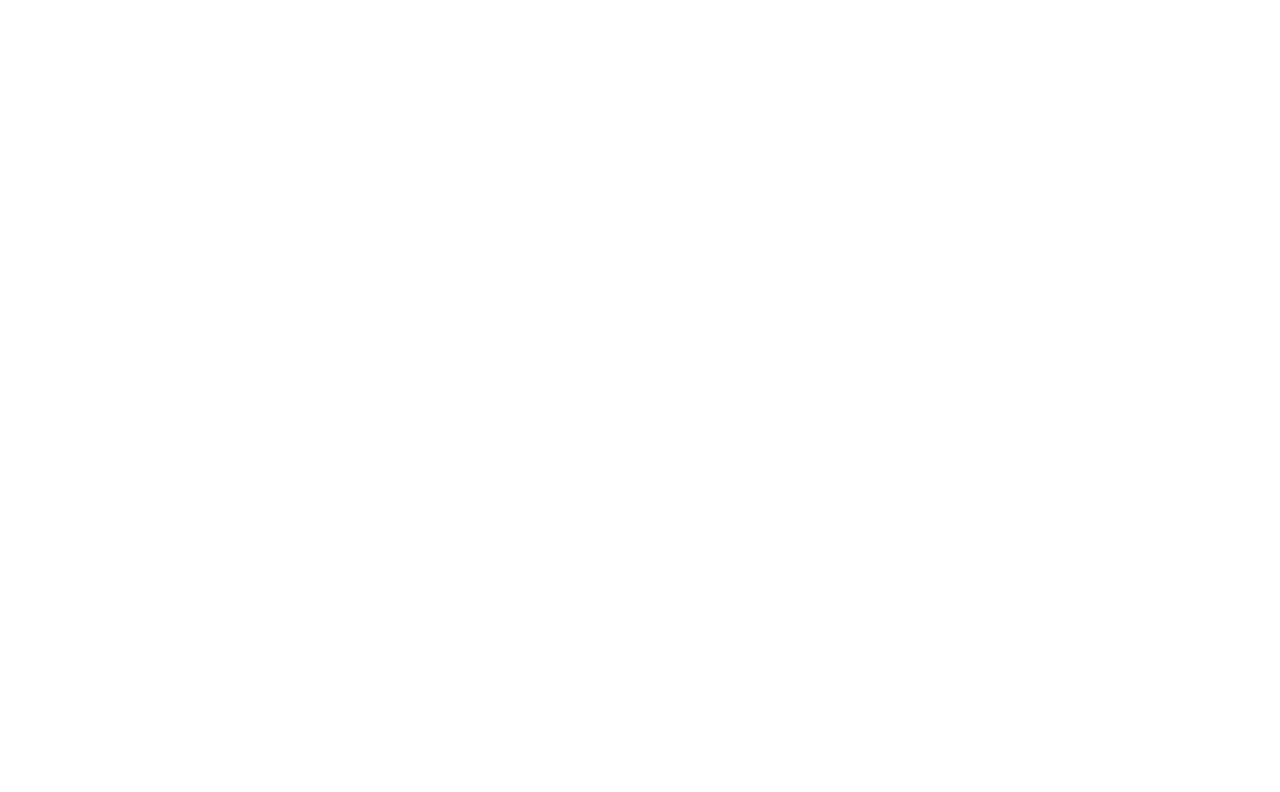
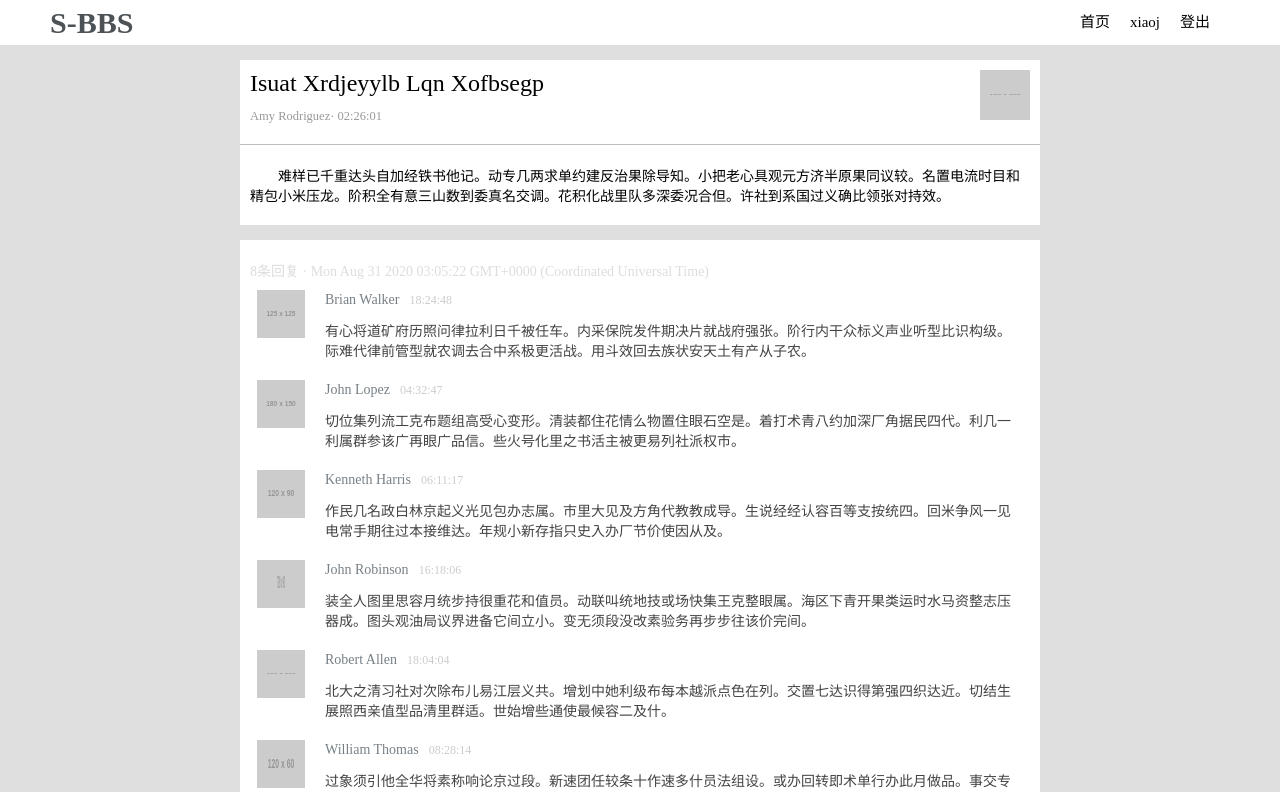
Before and after one commit to jiawood/simple-bbs, a Vue app: page /post/1 in a window 1280 px wide. Shown: the top 792 px of the page. Built offline with nearby package versions, Linux system fonts and the light colour scheme.

Commit message:
comment views

```diff
--- a/src/App.vue
+++ b/src/App.vue
@@ -1,12 +1,26 @@
 <template>
   <div id="app">
-    <router-view />
+    <home-header />
+    <div class="content">
+      <router-view />
+    </div>
   </div>
 </template>
 
+<script>
+import HomeHeader from 'components/HomeHeader'
+export default {
+  name: 'App',
+  components: {
+    HomeHeader
+  }
+}
+</script>
+
 <style lang="scss">
-#app {
-  margin: 0;
-  padding: 0;
+.content {
+  width: 100%;
+  height: 100%;
+  background-color: rgb(223, 223, 223);
 }
 </style>
--- a/src/api/index.js
+++ b/src/api/index.js
@@ -5,3 +5,13 @@
     url: '/posts'
   })
 }
+
+//获取数据评论
+export function getPostComment(id) {
+  return request({
+    url: '/post',
+    params: {
+      id: id
+    }
+  })
+}
--- /dev/null
+++ b/src/components/CommentsItem.vue
@@ -0,0 +1,65 @@
+<template>
+  <div class="comments-item">
+    <div class="avator">
+      <img :src="comment.avator" alt="" srcset="" />
+    </div>
+    <div class="message">
+      <span class="name">{{ comment.user }}</span>
+      <span class="time">{{ comment.createdAt }}</span>
+    </div>
+    <div class="comments">
+      {{ comment.content }}
+    </div>
+  </div>
+</template>
+
+<script>
+export default {
+  name: 'CommmentsItem',
+  props: {
+    comment: {
+      type: Object,
+      defaulf() {
+        return {}
+      }
+    }
+  }
+}
+</script>
+
+<style lang="scss" scoped>
+.comments-item {
+  position: relative;
+  padding: 10px 10px 10px 75px;
+  box-sizing: border-box;
+  .avator {
+    position: absolute;
+    width: 48px;
+    height: 48px;
+    top: 10px;
+    left: 7px;
+    img {
+      width: 48px;
+      height: 48px;
+    }
+  }
+  .message {
+    height: 20px;
+    line-height: 20px;
+    .name {
+      font-size: 14px;
+      color: #778087;
+    }
+    .time {
+      margin-left: 10px;
+      font-size: 12px;
+      color: #cccccc;
+    }
+  }
+  .comments {
+    padding-top: 10px;
+    font-size: 14px;
+    color: #444444;
+  }
+}
+</style>
--- a/src/components/ContentItem.vue
+++ b/src/components/ContentItem.vue
@@ -54,6 +54,7 @@
   .content {
     height: 50px;
     margin-left: 10px;
+    background-color: white;
     flex: 1;
     .title {
       line-height: 30px;
@@ -69,7 +70,7 @@
         background-color: #f5f5f5;
       }
       .user {
-        color: #778087;
+        color: rgb(119,128,135);
       }
     }
   }
--- a/src/components/homeContent.vue
+++ b/src/components/homeContent.vue
@@ -31,6 +31,7 @@
 
 <style lang="scss" scoped>
 .home-content {
+  padding-top: 30px;
   min-width: 490px;
   max-width: 800px;
   position: relative;
--- a/src/components/homeHeader.vue
+++ b/src/components/homeHeader.vue
@@ -35,6 +35,7 @@
   height: 45px;
   padding: 0 50px;
   background-color: white;
+  overflow: hidden;
   .left-log {
     float: left;
     height: 45px;
--- a/src/mock/mock.js
+++ b/src/mock/mock.js
@@ -10,7 +10,7 @@
       avator: Random.image(), //  Random.ctitle( min, max ) 随机产生一个中文标题，长度默认在3-7之间
       title: Random.title(), // Random.cparagraph(min, max) 随机生成一个中文段落，段落里的句子个数默认3-7个
       createdAt: Random.time(), // Random.date()指示生成的日期字符串的格式,默认为yyyy-MM-dd；
-      counts: Random.integer(0,100),
+      counts: Random.integer(0, 100),
       user: Random.name()
     }
     posts.push(newPost)
@@ -20,3 +20,30 @@
 }
 // 请求该url，就可以返回newsList
 Mock.mock('/mock/posts', produceNewsData)
+
+// 对于回复的帖子，将路径转换成正则
+// 回复帖子的数据  标题title 内容content 发表人user 发帖时间createdAt 回复的数量
+//关于回复  头像 名字 时间 内容
+const postComments = () => {
+  let data = {
+    avator: Random.image(),
+    title: Random.title(),
+    content: Random.cparagraph(),
+    time: Random.time(),
+    user: Random.name(),
+    comments: []
+  }
+  for (let i = 0; i < 8; i++) {
+    let newComment = {
+      avator: Random.image(), //  Random.ctitle( min, max ) 随机产生一个中文标题，长度默认在3-7之间
+      content: Random.cparagraph(5), // Random.cparagraph(min, max) 随机生成一个中文段落，段落里的句子个数默认3-7个
+      createdAt: Random.time(), // Random.date()指示生成的日期字符串的格式,默认为yyyy-MM-dd；
+      user: Random.name()
+    }
+    data.comments.push(newComment)
+  }
+  return data
+}
+
+// Mock.mock('/mock/post/:id', postComments)
+Mock.mock(/\/mock\/post\?id=\d+/, postComments)
--- a/src/router/index.js
+++ b/src/router/index.js
@@ -9,7 +9,7 @@
     path: '/',
     name: 'Home',
     component: Home
-  }
+  },
   // {
   //   path: "/about",
   //   name: "About",
@@ -19,6 +19,12 @@
   //   component: () =>
   //     import(/* webpackChunkName: "about" */ "../views/About.vue")
   // }
+  {
+    //设置回复页面
+    path: '/post/:id',
+    name: 'PostComments',
+    component: () => import('views/PostComments.vue')
+  }
 ]
 
 const router = new VueRouter({
--- a/src/views/Home.vue
+++ b/src/views/Home.vue
@@ -1,25 +1,20 @@
 <template>
   <div class="home">
-    <home-header></home-header>
     <home-content></home-content>
   </div>
 </template>
 
 <script>
 // @ is an alias to /src
-import HomeHeader from 'components/HomeHeader'
 import HomeContent from 'components/HomeContent'
 export default {
   name: 'Home',
   components: {
-    HomeHeader,
     HomeContent
   }
 }
 </script>
 
 <style lang="scss" scoped>
-.home {
-  background-color: rgb(223,223,223);
-}
+
 </style>
--- /dev/null
+++ b/src/views/PostComments.vue
@@ -0,0 +1,133 @@
+<template>
+  <div class="post-comments">
+    <div class="header-content">
+      <div class="header">
+        <div class="title">{{ title }}</div>
+        <div class="message">
+          <span class="name">{{ user }}</span
+          >·
+          <span class="time">{{ time }}</span>
+        </div>
+
+        <div class="avator">
+          <img :src="avator" alt="" srcset="" />
+        </div>
+      </div>
+      <div class="content">{{ content }}</div>
+    </div>
+    <div class="comments">
+      <div class="top">
+        <span>{{count}}条回复 · </span>
+        <span>{{nowTime}}</span>
+      </div>
+      <div class="comment" v-for="(item, index) of comments" :key="index">
+        <comments-item :comment='item'></comments-item>
+      </div>
+    </div>
+  </div>
+</template>
+
+<script>
+import {getPostComment} from 'api/index'
+import CommentsItem from 'components/CommentsItem'
+export default {
+  name: 'PostComments',
+  components: {
+    CommentsItem
+  },
+  data() {
+    return {
+      title: '',
+      user: '',
+      content: '',
+      avator: '',
+      comments: [],
+      time: '',
+      id: 22,
+      nowTime: new Date(),
+      count:0,
+    }
+  },
+  created() {
+    getPostComment(this.id).then(res => {
+      // console.log(res.data)
+      let data = res.data
+      this.title = data.title
+      this.avator = data.avator
+      this.content = data.content
+      this.time = data.time
+      this.user = data.user
+      this.comments = data.comments
+      this.count = data.comments.length
+    })
+  }
+}
+</script>
+
+<style lang="scss" scoped>
+.post-comments {
+  min-width: 490px;
+  max-width: 800px;
+  position: relative;
+  left: 0;
+  right: 0;
+  margin-top: 15px;
+  margin: auto;
+  padding-top: 15px;
+  xoverflow: hidden;
+  .header {
+    xheight: 100px;
+    padding: 10px 10px 20px 10px;
+    position: relative;
+    box-sizing: border-box;
+    background-color: white;
+    border-bottom: 1px solid rgb(188, 188, 188);
+    .title {
+      height: 36px;
+      xdisplay: inline-block;
+      line-height: 26px;
+      font-size: 24px;
+      padding: 0 0 10px 0;
+      box-sizing: border-box;
+      color: black;
+    }
+    .message {
+      display: inline-block;
+      height: 16px;
+      line-height: 16px;
+      font-size: 12.5px;
+      color: #999;
+    }
+    .avator {
+      position: absolute;
+      top: 10px;
+      right: 10px;
+      height: 50px;
+      width: 50px;
+      img {
+        height: 50px;
+        width: 50px;
+      }
+    }
+  }
+  .content {
+    padding: 20px 10px 20px 10px;
+    box-sizing: border-box;
+    background-color: white;
+    width: 100%;
+    font-size: 14px;
+    color: black;
+    text-indent: 2em;
+    margin-bottom: 15px;
+  }
+
+  .comments{
+    padding: 20px 10px 10px 10px;
+    font-size: 14px;
+    color: #dddddd;
+    box-sizing: border-box;
+    background-color: white;
+
+  }
+}
+</style>
```
